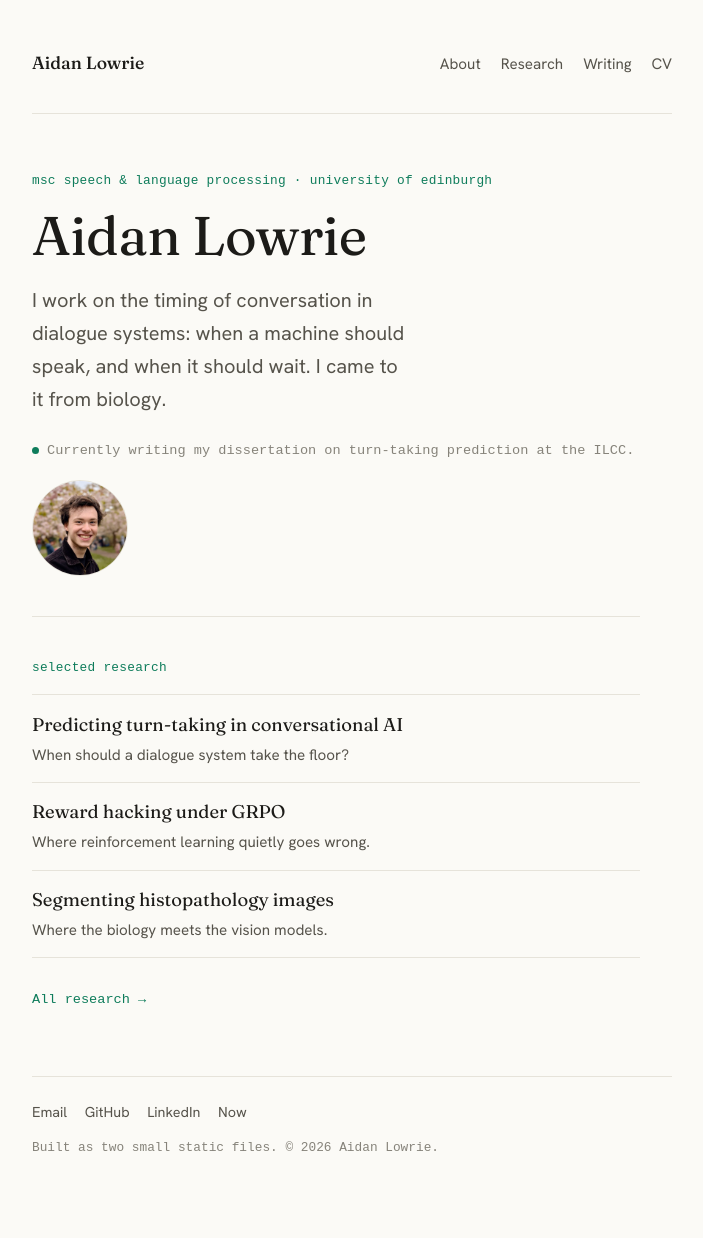
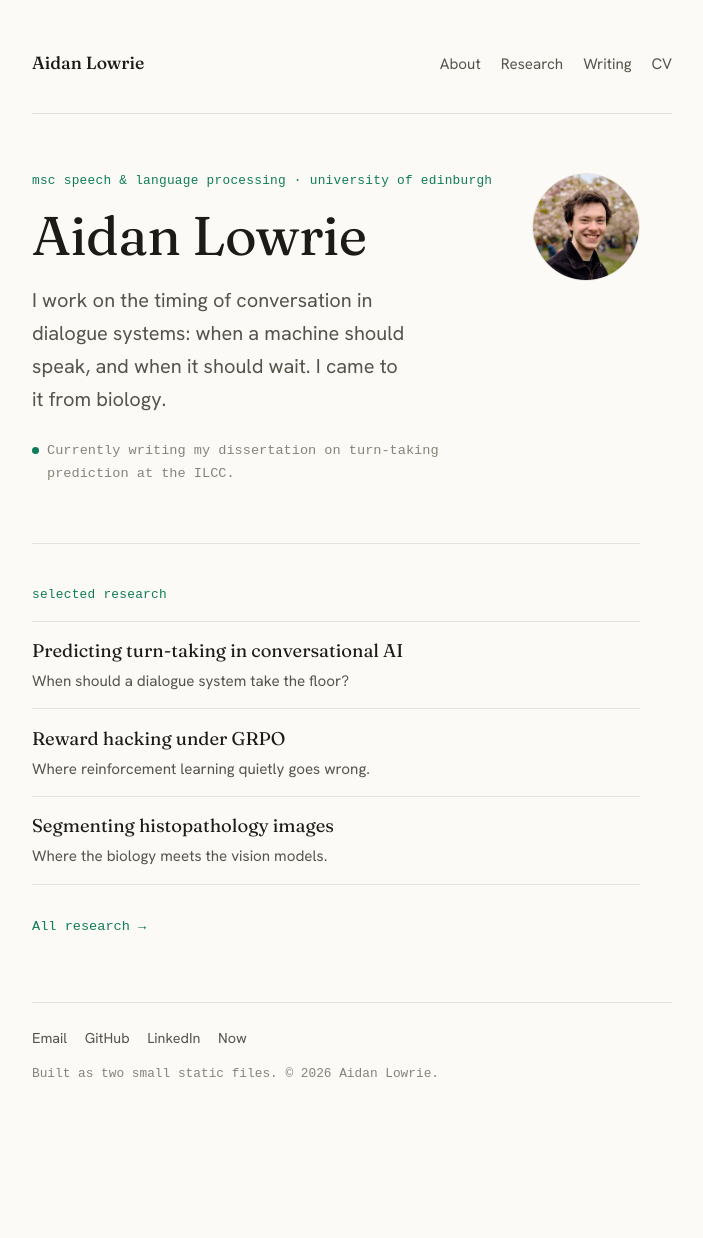
Before and after one commit to aidanlowrie/aidanlowrie.github.io, a Jekyll site: the page built from index.html, in a window 1280 px wide. Shown: the whole page, without its empty margins (288-991 px from the left). Built offline with Jekyll 4.4.1, drawn with Linux system fonts in a browser that asks for light colours; some web fonts are replaced; after the commit the page ends 1164 px from its top, so only the background shows below that.

Commit message:
Reposition hero avatar beside intro text with responsive grid

```diff
--- a/assets/css/style.scss
+++ b/assets/css/style.scss
@@ -58,7 +58,14 @@ strong { font-weight:500; }
 .tags { margin:0 0 1.5rem; }
 
 /* home hero */
-.hero { padding:1rem 0 2.5rem; }
+.hero {
+  padding:1rem 0 2.5rem;
+  display:grid;
+  grid-template-columns:1fr auto;
+  gap:1.1rem 1.5rem;
+  align-items:start;
+}
+.hero-intro { min-width:0; }
 .hero-name { font-family:var(--serif); font-weight:400; line-height:1.05;
   font-size:clamp(2.6rem,6vw,3.4rem); margin:0 0 1.25rem; letter-spacing:-0.01em; }
 .hero-tagline { font-size:1.25rem; color:var(--muted); max-width:34ch; margin:0 0 1.5rem; }
@@ -67,8 +74,8 @@ strong { font-weight:500; }
 .dot { width:7px; height:7px; border-radius:50%; background:var(--accent); flex:0 0 auto; }
 
 .hero-portrait {
-  --avatar-size: clamp(72px, 14vw, 96px);
-  margin:0.95rem 0 0;
+  --avatar-size: clamp(78px, 10vw, 108px);
+  margin:0.2rem 0 0;
   width: var(--avatar-size);
   height: var(--avatar-size);
   border-radius:50%;
@@ -112,8 +119,18 @@ strong { font-weight:500; }
 .hero .reveal:nth-child(3){animation-delay:0.17s}
 .hero .reveal:nth-child(4){animation-delay:0.23s}
 .hero .reveal:nth-child(5){animation-delay:0.27s}
+.hero-portrait.reveal{animation-delay:0.29s}
 .home-research.reveal{animation-delay:0.33s}
 @keyframes rise { to { opacity:1; transform:none; } }
+@media (max-width:760px) {
+  .hero {
+    grid-template-columns:1fr;
+    gap:0.85rem;
+  }
+  .hero-portrait {
+    margin-top:0;
+  }
+}
 @media (prefers-reduced-motion: reduce) {
   .reveal { opacity:1; transform:none; animation:none; }
 }
--- a/index.html
+++ b/index.html
@@ -3,10 +3,12 @@ layout: home
 title: ""
 ---
 <section class="hero">
-  <p class="eyebrow reveal">msc speech &amp; language processing · university of edinburgh</p>
-  <h1 class="hero-name reveal">Aidan Lowrie</h1>
-  <p class="hero-tagline reveal">I work on the timing of conversation in dialogue systems: when a machine should speak, and when it should wait. I came to it from biology.</p>
-  <p class="status reveal"><span class="dot"></span>Currently writing my dissertation on turn-taking prediction at the ILCC.</p>
+  <div class="hero-intro">
+    <p class="eyebrow reveal">msc speech &amp; language processing · university of edinburgh</p>
+    <h1 class="hero-name reveal">Aidan Lowrie</h1>
+    <p class="hero-tagline reveal">I work on the timing of conversation in dialogue systems: when a machine should speak, and when it should wait. I came to it from biology.</p>
+    <p class="status reveal"><span class="dot"></span>Currently writing my dissertation on turn-taking prediction at the ILCC.</p>
+  </div>
 
   <figure class="hero-portrait reveal" aria-hidden="true">
     <img src="{{ "/assets/img/portrait-avatar.jpg?v=2" | relative_url }}" alt="Portrait of Aidan Lowrie" width="512" height="512" loading="eager" decoding="async">
```
